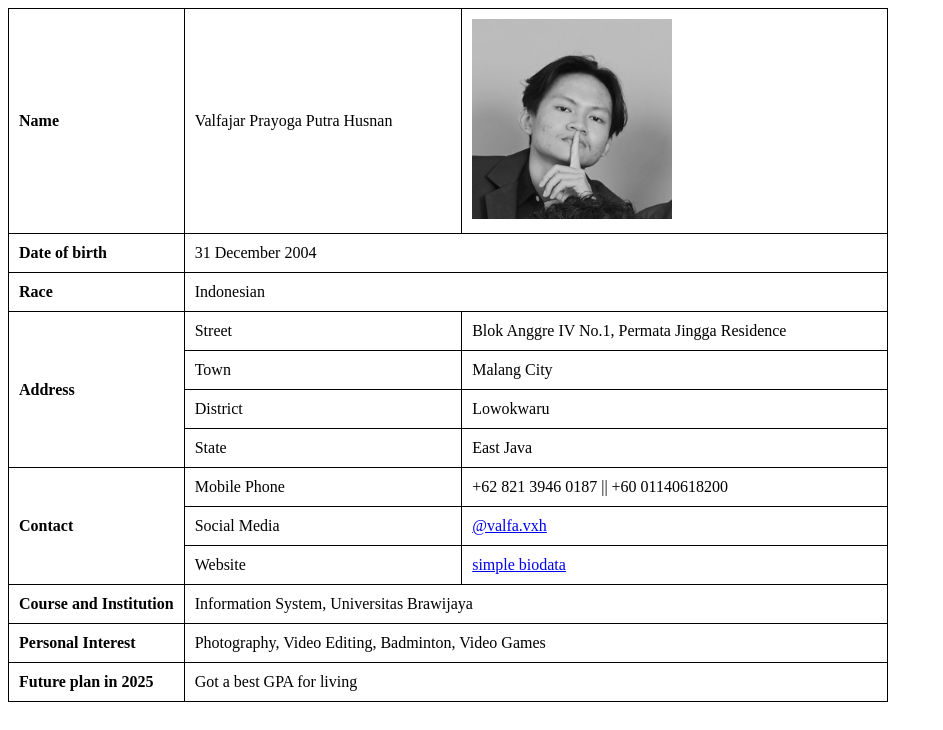
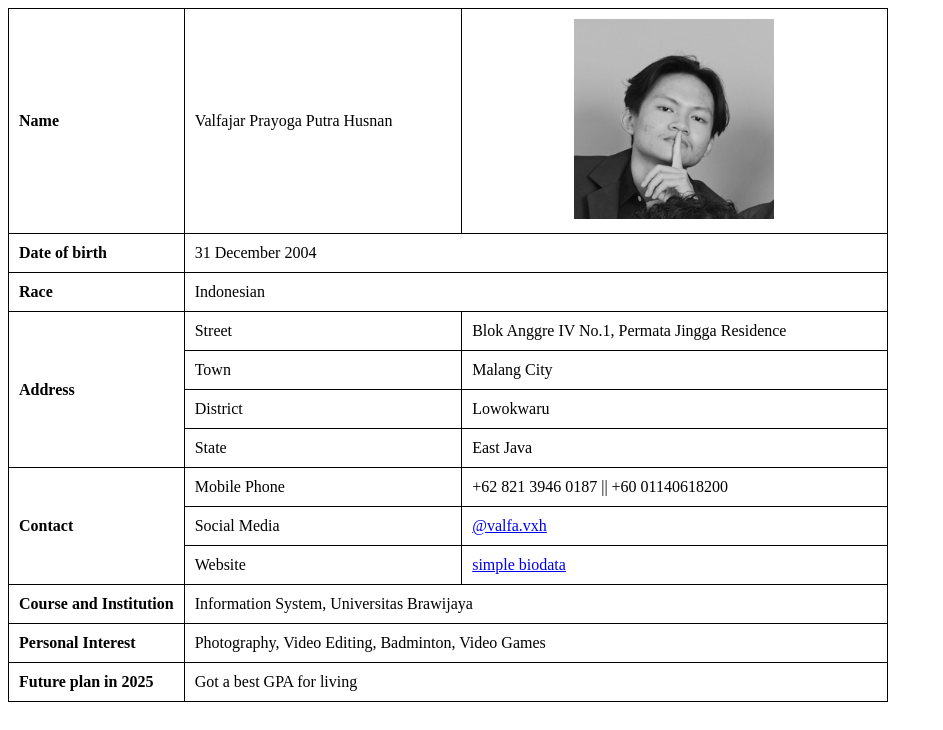
Before and after one commit to ordavn/webdev_lab_2, a plain HTML site: page index.html in a window 1280 px wide. Shown: the whole page, without its empty margins (0-943 px from the left). Drawn offline with Linux system fonts and the light colour scheme.

Commit message:
changes on pictures

```diff
--- a/index.html
+++ b/index.html
@@ -22,7 +22,7 @@
             <tr>
                 <th>Name</th>
                 <td>Valfajar Prayoga Putra Husnan</td>
-                <td>
+                <td style="text-align:center">
                     <img src="pfp.JPG" alt="Valfajar Prayoga" width="200" height="200">
                 </td>
             </tr>
```
